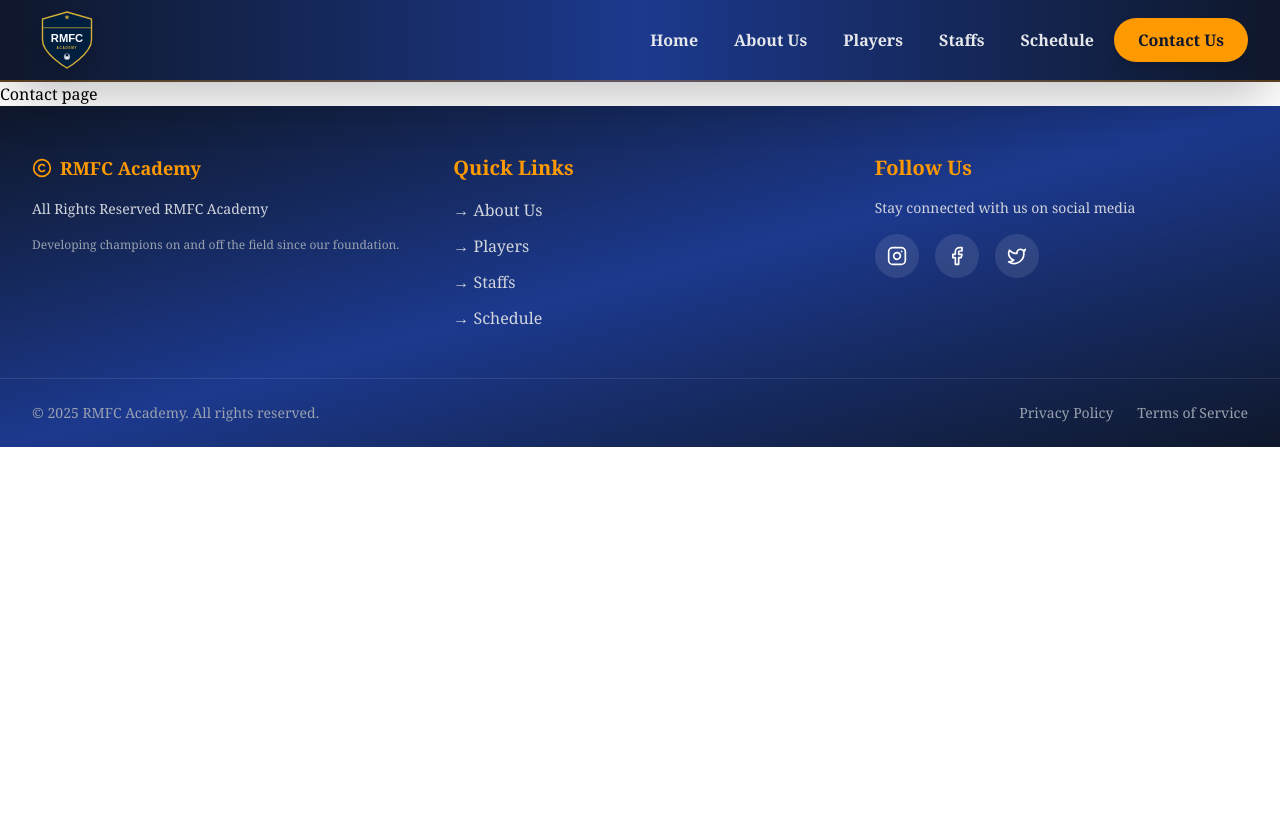
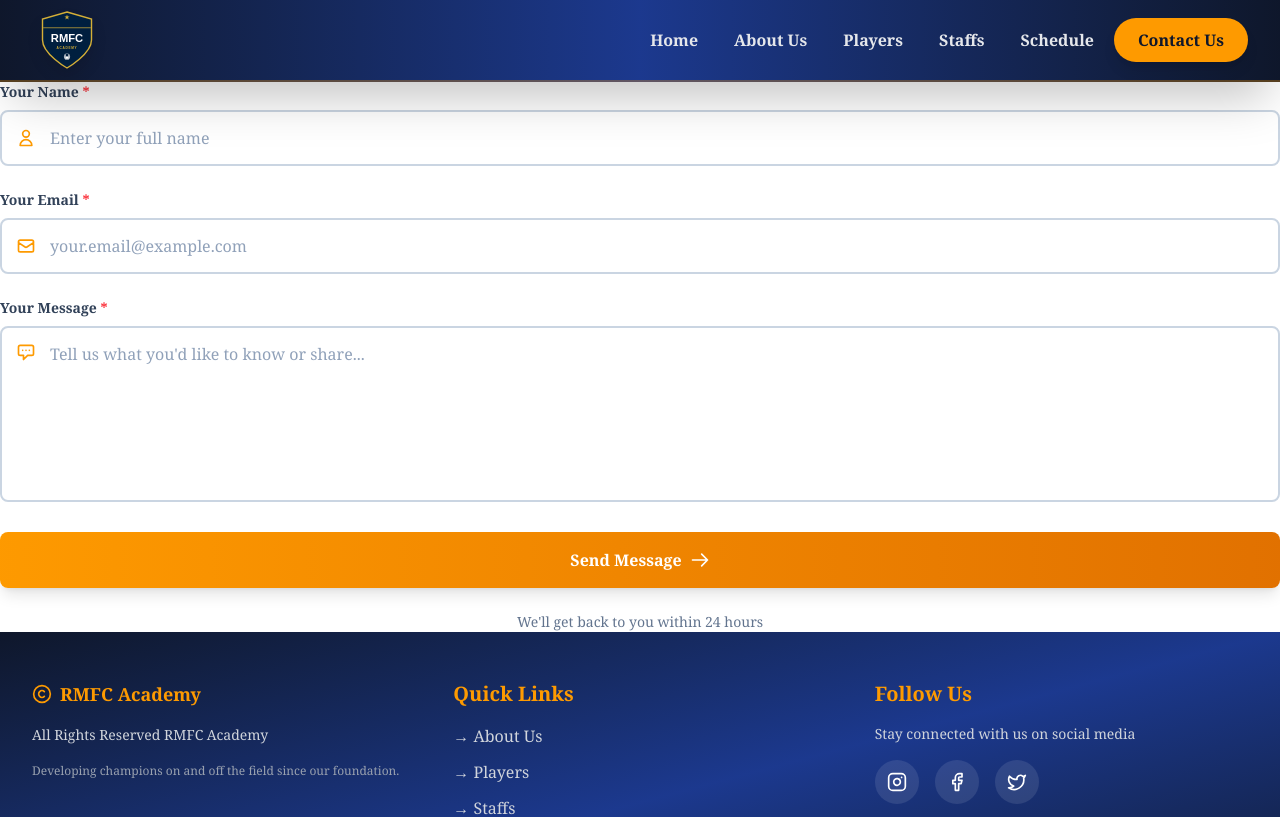
Before and after one commit to Rohin-Madhav/football-academy, a React (Vite) app: page /contact-us in a window 1280 px wide. Shown: the top 817 px of the page. Built offline with nearby package versions, Linux system fonts and the light colour scheme.

Commit message:
small changes

```diff
--- a/package.json
+++ b/package.json
@@ -11,6 +11,7 @@
   },
   "dependencies": {
     "@tailwindcss/vite": "^4.1.18",
+    "emailjs-com": "^3.2.0",
     "lucide-react": "^0.562.0",
     "react": "^19.2.0",
     "react-dom": "^19.2.0",
--- a/src/pages/Contact.jsx
+++ b/src/pages/Contact.jsx
@@ -1,11 +1,113 @@
-import React from 'react'
+import React, { useRef } from "react";
+import emailjs from "emailjs-com";
 
 function Contact() {
+  const formRef = useRef();
+
+  const sendEmail = (e) => {
+    e.preventDefault();
+
+    emailjs
+      .sendForm(
+        "service_ug053yq",
+        "template_rsh4jer",       // Template ID
+        formRef.current,
+        "_FtsO9nbKdZaujXZA"             // Public Key
+      )
+      .then(
+        (result) => {
+          alert("Message sent successfully!");
+          formRef.current.reset();
+        },
+        (error) => {
+          alert("Failed to send message");
+          console.error(error);
+        }
+      );
+  };
+
   return (
-    <div>
-      Contact page
+    <form ref={formRef} onSubmit={sendEmail} className="space-y-6">
+  {/* Name Input */}
+  <div className="relative">
+    <label className="block text-sm font-bold text-slate-700 mb-2">
+      Your Name <span className="text-red-500">*</span>
+    </label>
+    <div className="relative">
+      <div className="absolute inset-y-0 left-0 pl-4 flex items-center pointer-events-none">
+        <svg className="w-5 h-5 text-amber-500" fill="none" stroke="currentColor" viewBox="0 0 24 24">
+          <path strokeLinecap="round" strokeLinejoin="round" strokeWidth={2} d="M16 7a4 4 0 11-8 0 4 4 0 018 0zM12 14a7 7 0 00-7 7h14a7 7 0 00-7-7z" />
+        </svg>
+      </div>
+      <input
+        type="text"
+        name="name"
+        placeholder="Enter your full name"
+        required
+        className="w-full pl-12 pr-4 py-3.5 border-2 border-slate-300 rounded-lg focus:border-amber-500 focus:ring-4 focus:ring-amber-500/20 outline-none transition-all duration-300 text-slate-900 placeholder-slate-400 bg-white hover:border-slate-400"
+      />
     </div>
-  )
+  </div>
+
+  {/* Email Input */}
+  <div className="relative">
+    <label className="block text-sm font-bold text-slate-700 mb-2">
+      Your Email <span className="text-red-500">*</span>
+    </label>
+    <div className="relative">
+      <div className="absolute inset-y-0 left-0 pl-4 flex items-center pointer-events-none">
+        <svg className="w-5 h-5 text-amber-500" fill="none" stroke="currentColor" viewBox="0 0 24 24">
+          <path strokeLinecap="round" strokeLinejoin="round" strokeWidth={2} d="M3 8l7.89 5.26a2 2 0 002.22 0L21 8M5 19h14a2 2 0 002-2V7a2 2 0 00-2-2H5a2 2 0 00-2 2v10a2 2 0 002 2z" />
+        </svg>
+      </div>
+      <input
+        type="email"
+        name="email"
+        placeholder="your.email@example.com"
+        required
+        className="w-full pl-12 pr-4 py-3.5 border-2 border-slate-300 rounded-lg focus:border-amber-500 focus:ring-4 focus:ring-amber-500/20 outline-none transition-all duration-300 text-slate-900 placeholder-slate-400 bg-white hover:border-slate-400"
+      />
+    </div>
+  </div>
+
+  {/* Message Textarea */}
+  <div className="relative">
+    <label className="block text-sm font-bold text-slate-700 mb-2">
+      Your Message <span className="text-red-500">*</span>
+    </label>
+    <div className="relative">
+      <div className="absolute top-4 left-4 pointer-events-none">
+        <svg className="w-5 h-5 text-amber-500" fill="none" stroke="currentColor" viewBox="0 0 24 24">
+          <path strokeLinecap="round" strokeLinejoin="round" strokeWidth={2} d="M8 10h.01M12 10h.01M16 10h.01M9 16H5a2 2 0 01-2-2V6a2 2 0 012-2h14a2 2 0 012 2v8a2 2 0 01-2 2h-5l-5 5v-5z" />
+        </svg>
+      </div>
+      <textarea
+        name="message"
+        placeholder="Tell us what you'd like to know or share..."
+        required
+        rows="6"
+        className="w-full pl-12 pr-4 py-3.5 border-2 border-slate-300 rounded-lg focus:border-amber-500 focus:ring-4 focus:ring-amber-500/20 outline-none transition-all duration-300 text-slate-900 placeholder-slate-400 bg-white hover:border-slate-400 resize-none"
+      />
+    </div>
+  </div>
+
+  {/* Submit Button */}
+  <button
+    type="submit"
+    className="w-full bg-gradient-to-r from-amber-500 to-amber-600 hover:from-amber-600 hover:to-amber-700 text-white font-bold py-4 px-6 rounded-lg transition-all duration-300 transform hover:scale-[1.02] shadow-lg hover:shadow-xl flex items-center justify-center space-x-2 group"
+  >
+    <span>Send Message</span>
+    <svg className="w-5 h-5 transform group-hover:translate-x-1 transition-transform duration-300" fill="none" stroke="currentColor" viewBox="0 0 24 24">
+      <path strokeLinecap="round" strokeLinejoin="round" strokeWidth={2} d="M14 5l7 7m0 0l-7 7m7-7H3" />
+    </svg>
+  </button>
+
+  {/* Helper Text */}
+  <p className="text-sm text-slate-500 text-center mt-4">
+    We'll get back to you within 24 hours
+  </p>
+</form>
+  );
 }
 
-export default Contact
+export default Contact;
```
Also changed, not shown: src/pages/Schedules.jsx (+5 -10 lines), 1 other file (tests, documents, lock files or other folders).
